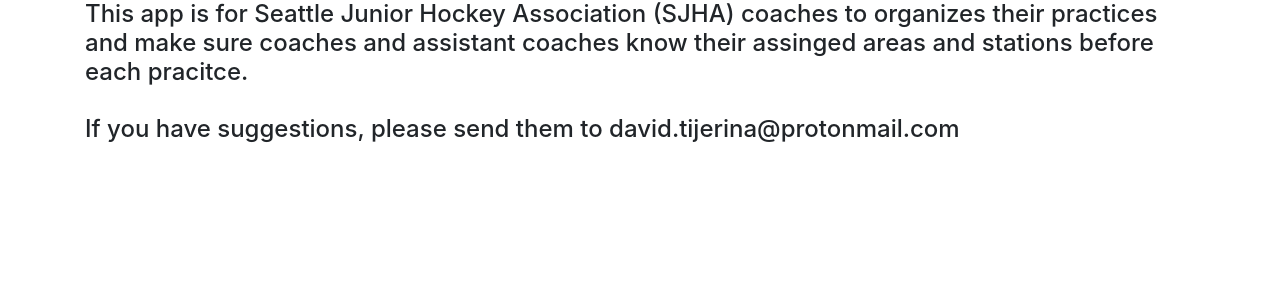
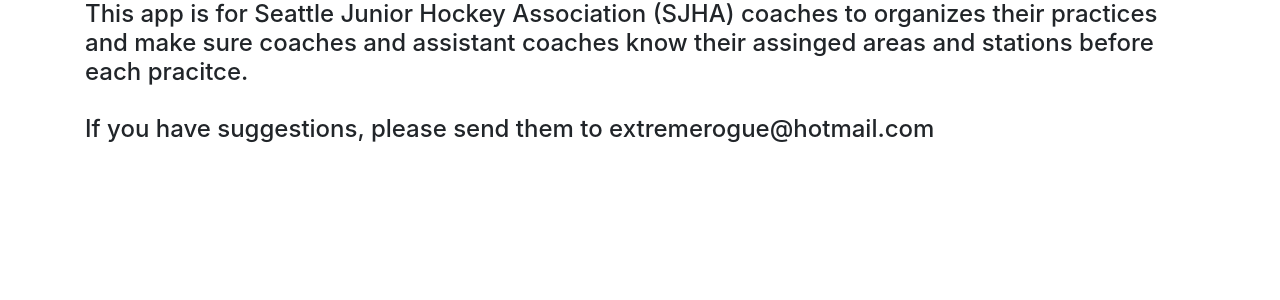
Before and after one commit to extremerogue/hockeyapp, a Flask app: page /about in a window 1280 px wide. Shown: the part 143-443 px from the top of the page. Run offline with Flask 2, Linux system fonts and the light colour scheme; some libraries are stand-ins or nearby versions.

Commit message:
end to end working app

```diff
--- a/templates/about.html
+++ b/templates/about.html
@@ -10,7 +10,7 @@
 
         <br>
         <br>
-         If you have suggestions, please send them to david.tijerina@protonmail.com
+         If you have suggestions, please send them to extremerogue@hotmail.com
 
 
      </h4>
```
